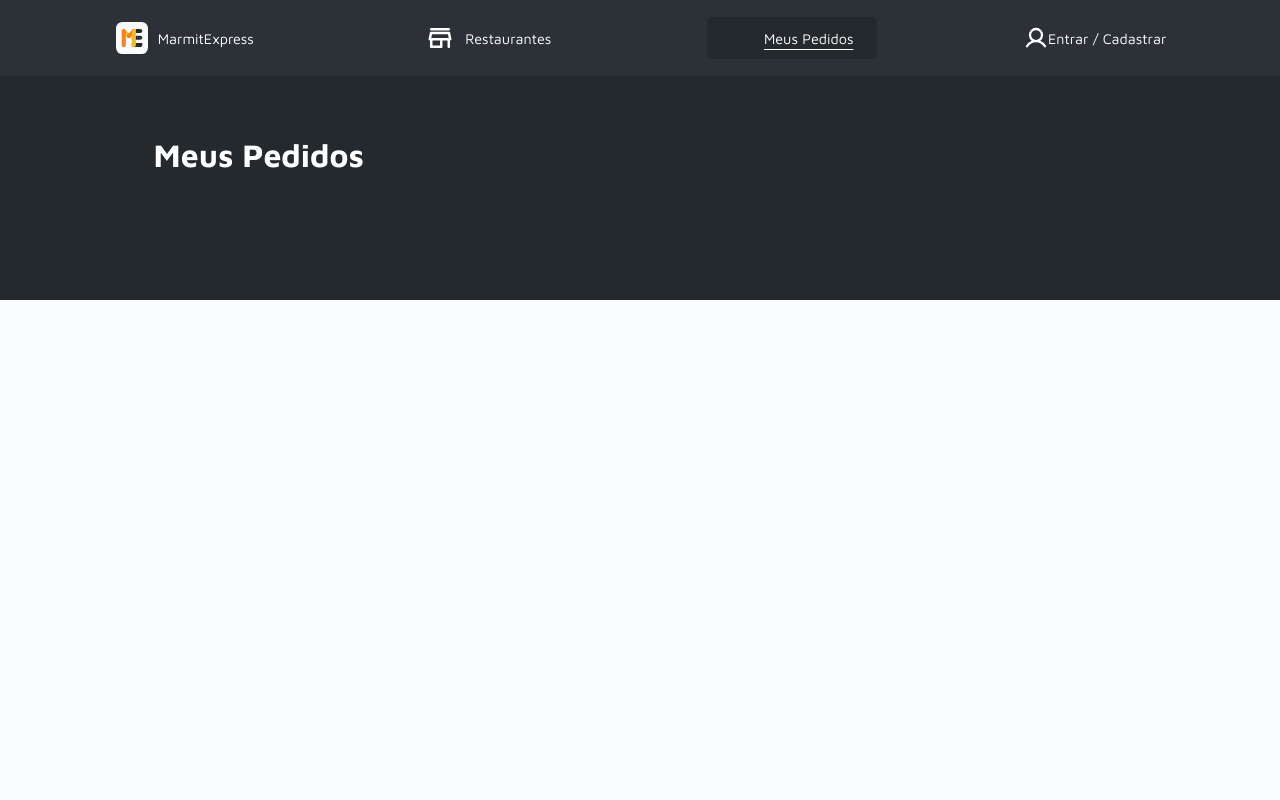
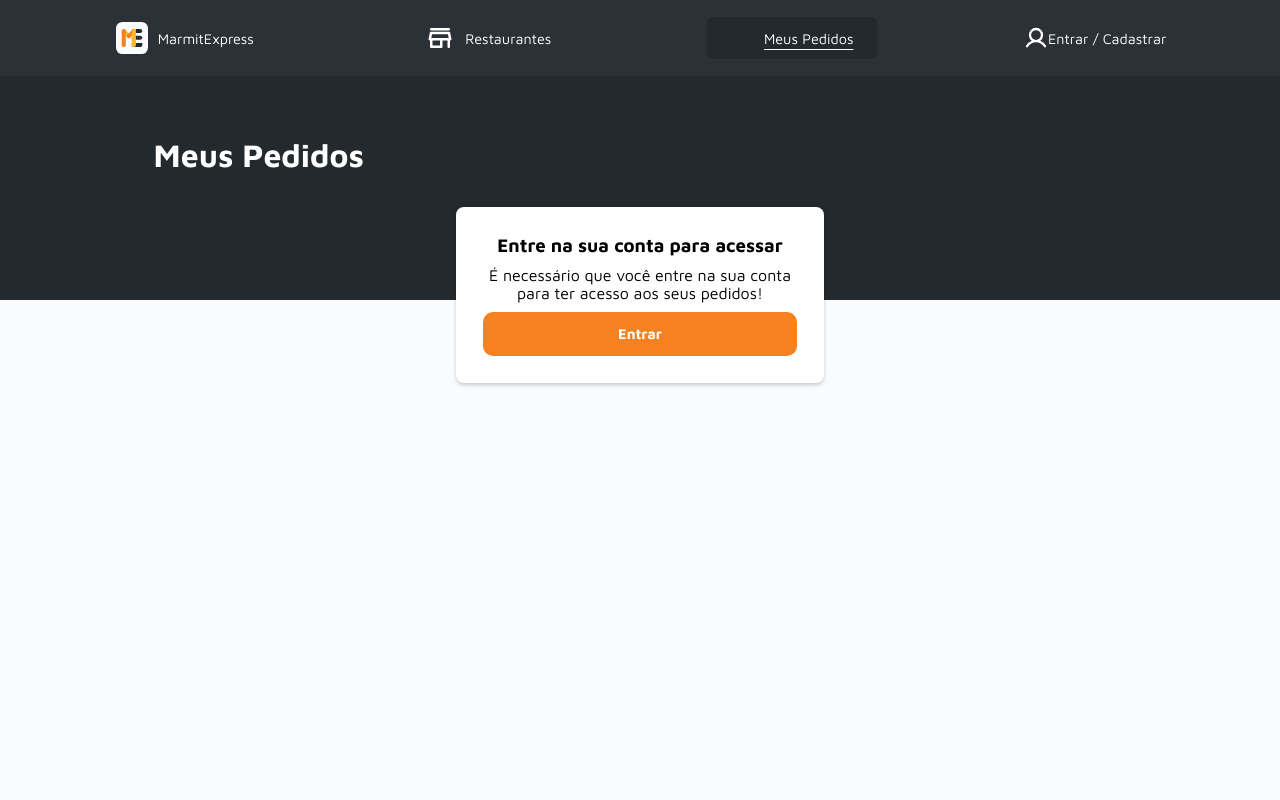
Before and after one commit to RobertoPSF/MarmitExpress, a React (Vite) app in the folder front/: page /meus-pedidos in a window 1280 px wide. Shown: the top 800 px of the page. Built offline with nearby package versions, Linux system fonts and the light colour scheme; some icons are missing; what google-fonts would draw is missing.

Commit message:
Adding stylesheet to Meus Pedidos Page

```diff
--- a/front/src/components/Button/styles.tsx
+++ b/front/src/components/Button/styles.tsx
@@ -18,5 +18,6 @@ export const ButtonStyled = styled.button<{ type: string }>`
 
   &:hover {
     box-shadow: 0px 4px 5px rgba(0, 0, 0, 0.2);
+    cursor: pointer;
   }
 `;
--- a/front/src/pages/MeusPedidos/index.tsx
+++ b/front/src/pages/MeusPedidos/index.tsx
@@ -1,9 +1,37 @@
-import { Container } from './styles';
+import { Container, ModalContainer } from './styles';
+import Button from '../../components/Button';
+import ClienteLoginPopup from '../../components/PopUps/ClienteLoginPopUp';
+import { useState } from 'react';
 
 export default function MeusPedidos() {
+  const [isLoginOpen, setIsLoginOpen] = useState(false);
+
+  const toggleLoginPopup = () => {
+    setIsLoginOpen(!isLoginOpen);
+  };
+
   return (
     <>
-      <Container></Container>
+      <Container>
+        <ModalContainer>
+          <h3>Entre na sua conta para acessar</h3>
+          <p>
+            É necessário que você entre na sua conta para ter acesso aos seus
+            pedidos!
+          </p>
+          <Button
+            type="orange"
+            children={'Entrar'}
+            onClick={toggleLoginPopup}
+          />
+          {isLoginOpen && (
+            <ClienteLoginPopup
+              isOpen={isLoginOpen}
+              onClose={toggleLoginPopup}
+            />
+          )}
+        </ModalContainer>
+      </Container>
     </>
   );
 }
--- a/front/src/pages/MeusPedidos/styles.tsx
+++ b/front/src/pages/MeusPedidos/styles.tsx
@@ -1,8 +1,24 @@
 import styled from 'styled-components';
 
 export const Container = styled.div`
+  align-items: center;
   display: flex;
   flex-direction: column;
-  height: 64.5vh;
+  min-height: 64.5vh;
+  padding: 1.7rem;
+`;
+
+export const ModalContainer = styled.div`
+  align-items: center;
+  background-color: white;
+  border-radius: 8px;
+  box-shadow: 0 2px 4px rgba(0, 0, 0, 0.2);
+  display: flex;
+  flex-direction: column;
+  gap: 10px;
   justify-content: center;
+  margin-top: -15vh;
+  padding: 1.7rem;
+  text-align: center;
+  width: 23rem;
 `;
```
